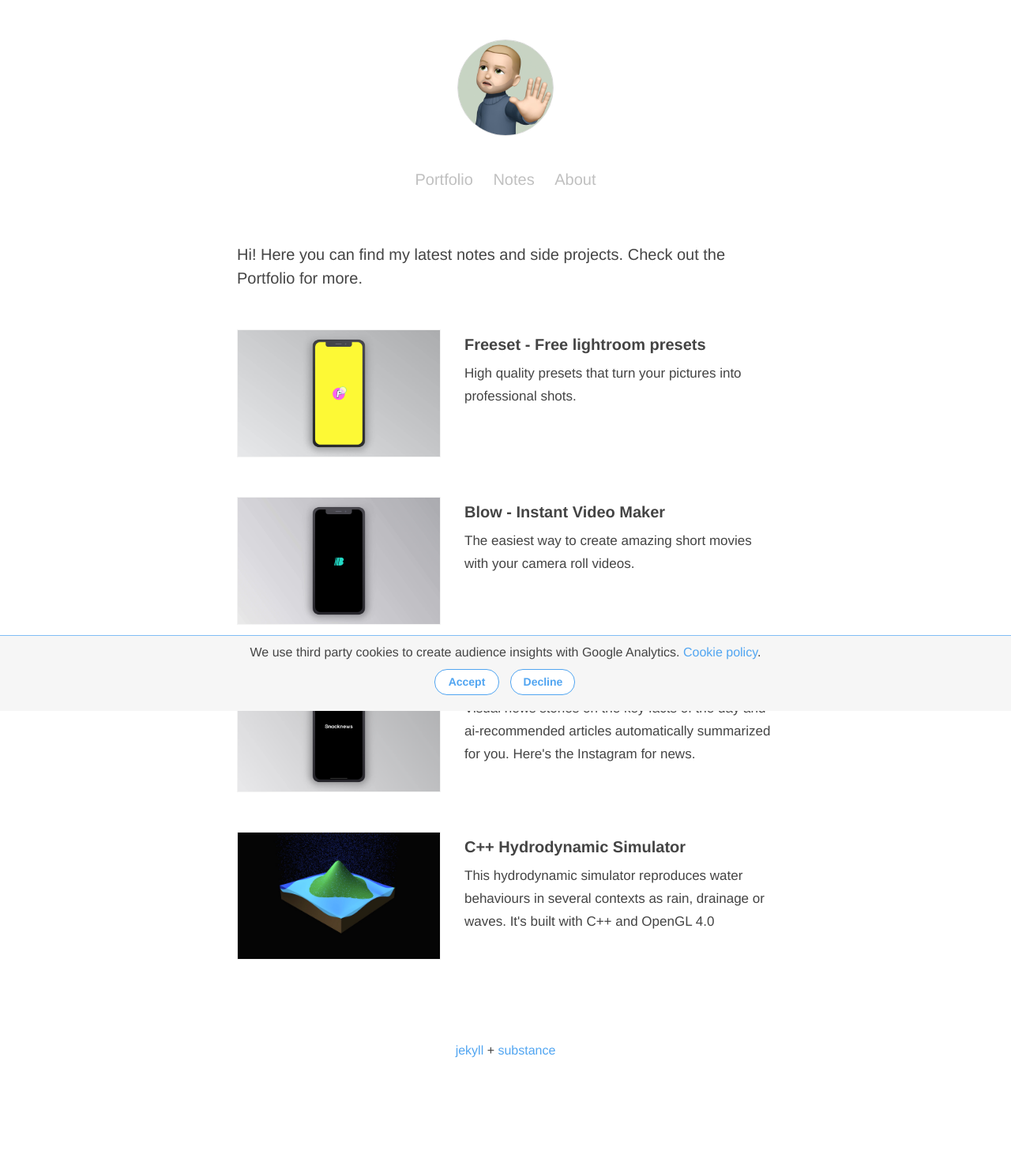
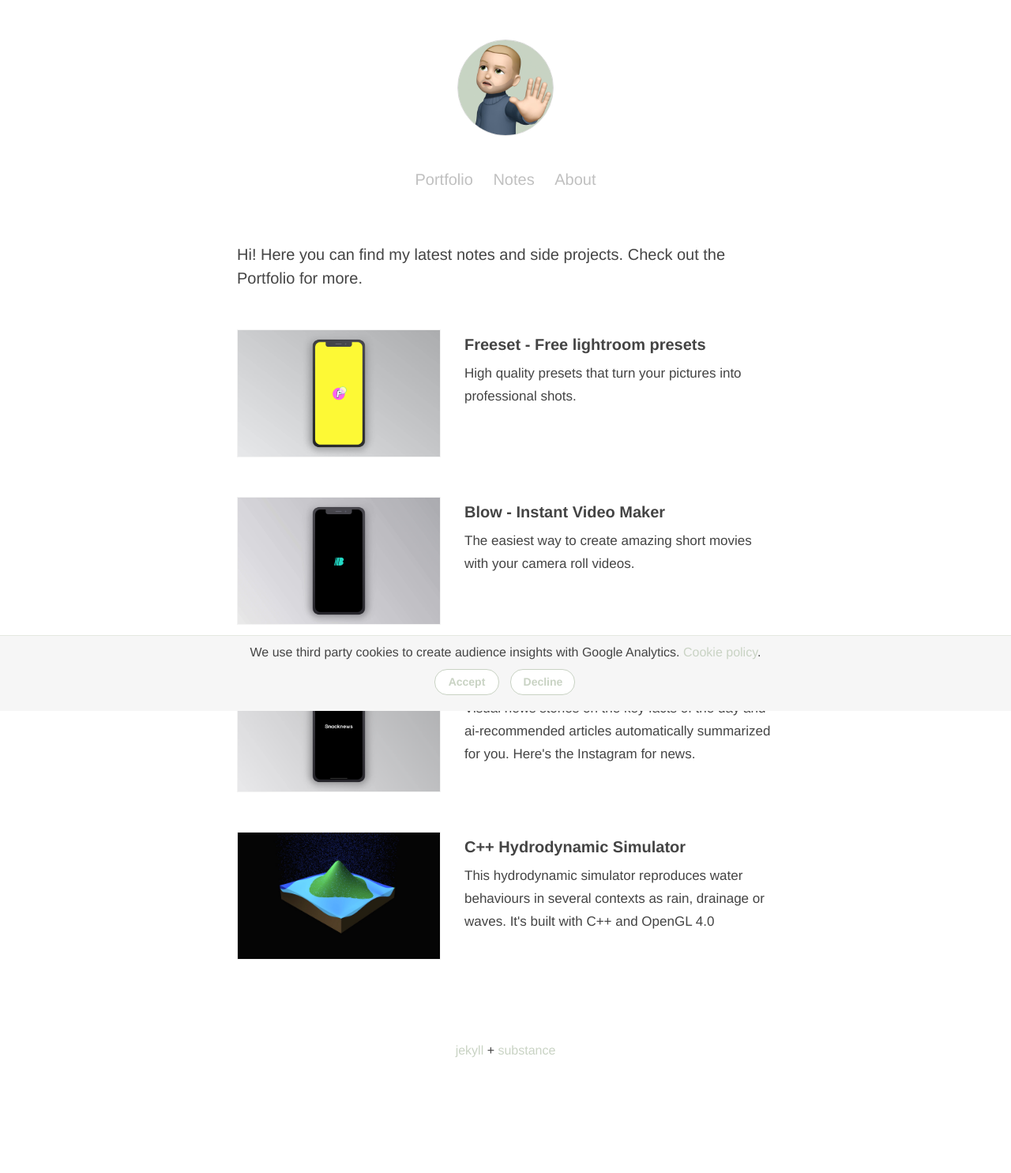
Before and after one commit to paridebroggi/paridebroggi.github.io, a Jekyll site: the page built from index.md, in a window 1280 px wide. Shown: the whole page at 79% size. Built offline with Jekyll 4.4.1, drawn with Linux system fonts in a browser that asks for light colours.

Commit message:
Updated accent color

```diff
--- a/_sass/substance.scss
+++ b/_sass/substance.scss
@@ -26,7 +26,7 @@
 $background-color: #fff;
 $text-color: #444;
 
-$accent-color: #51a5f1;
+$accent-color: #C9D3C4;
 $accent-color-light: lighten($accent-color, 10%);
 $accent-color-extra-light: lighten($accent-color, 18%);
 $accent-color-dark: darken($accent-color, 15%);
```
